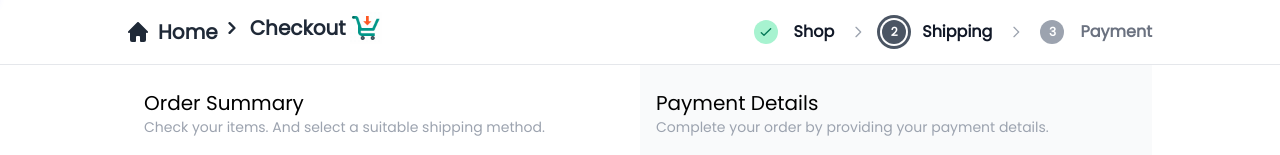
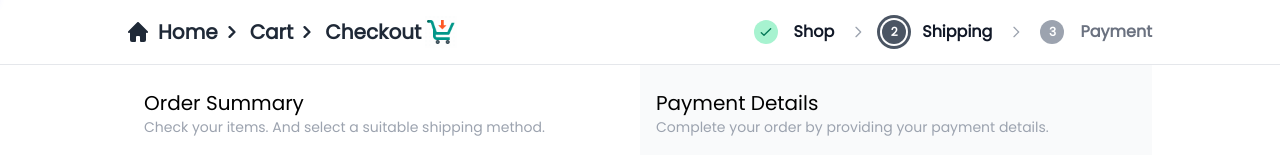
Before and after one commit to Siddhantsingh1230/ShopSpace, a React (Create React App) app: page /checkout in a window 1280 px wide. Shown: the top 155 px of the page. Built offline with nearby package versions, Linux system fonts and the light colour scheme.

Commit message:
added cart route in home and in checkout page

```diff
--- a/src/pages/Checkout.jsx
+++ b/src/pages/Checkout.jsx
@@ -136,7 +136,7 @@ const Checkout = ({ setProgress }) => {
             {/* Bread crumbs */}
 
             <nav className="flex " aria-label="Breadcrumb">
-              <ol className="inline-flex md:space-x-1  rtl:space-x-reverse text-sm md:text-xl">
+              <ol className="flex items-center md:space-x-1   rtl:space-x-reverse text-sm md:text-xl">
                 <li className="inline-flex ">
                   <Link
                     to="/"
@@ -154,6 +154,29 @@ const Checkout = ({ setProgress }) => {
                     </svg>
                     Home
                   </Link>
+                </li>
+                <li>
+                  <Link to="/cart">
+                  <div className="flex items-center">
+                    <svg
+                      className="rtl:rotate-180 w-3 h-3 text-gray-800 mx-1"
+                      aria-hidden="true"
+                      xmlns="http://www.w3.org/2000/svg"
+                      fill="none"
+                      viewBox="0 0 6 10"
+                    >
+                      <path
+                        stroke="currentColor"
+                        strokeLinecap="round"
+                        strokeLinejoin="round"
+                        strokeWidth="2"
+                        d="m1 9 4-4-4-4"
+                      />
+                    </svg>
+                    <span className="ms-1 font-bold text-gray-800 md:ms-2 hover:text-blue-600 hover:underline">
+                      Cart
+                    </span>
+                  </div></Link>
                 </li>
                 <li>
                   <div className="flex items-center">
--- a/src/pages/Home.jsx
+++ b/src/pages/Home.jsx
@@ -252,7 +252,8 @@ const Home = ({ setProgress }) => {
                 <b>2</b>
               </span>
             </div>
-            <div className="cursor-pointer flex justify-center items-center relative">
+            <div
+            onClick={() => navigate("/cart")} className="cursor-pointer flex justify-center items-center relative">
               <i className="text-4xl ri-shopping-bag-line"></i>
               <span className="badge absolute -top-2 -right-3 text-white bg-red-500 h-5 w-5 text-[10px] rounded-full flex justify-center items-center">
                 <b>2</b>
```
